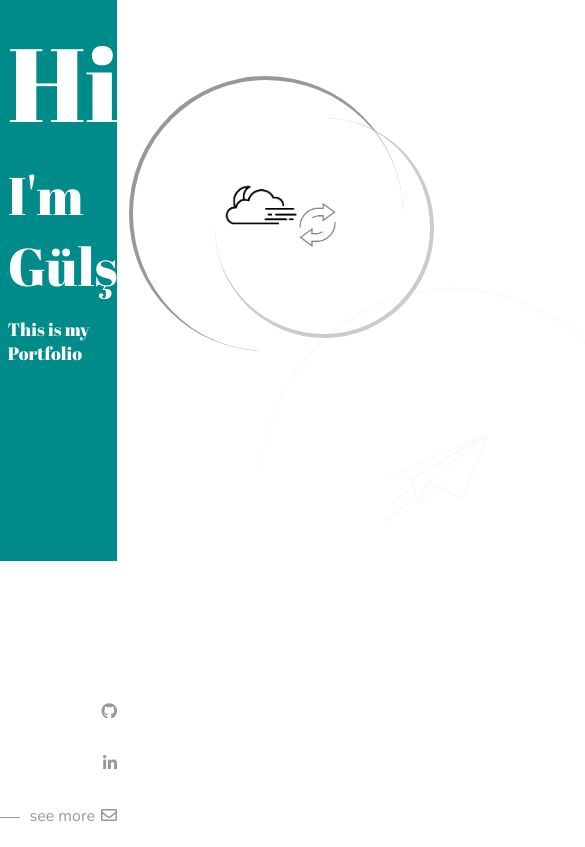
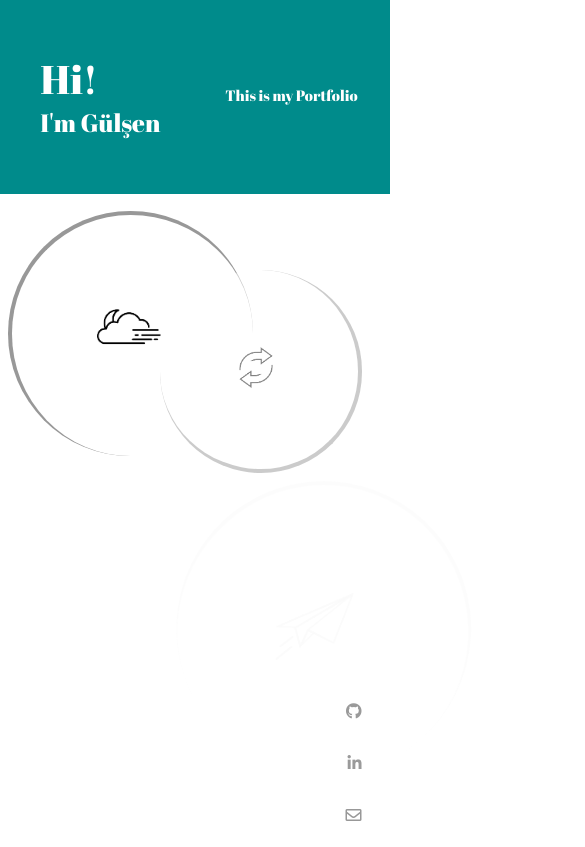
Before and after one commit to gulsenaktas/portfolio, a plain HTML site: page index.html in a window 390 px wide. Shown: the top 847 px of the page, 585 px wide, since content can reach past the window. Drawn offline with nearby package versions, Linux system fonts and the light colour scheme.

Commit message:
2.1 Responsive design added

```diff
--- a/script.js
+++ b/script.js
@@ -21,7 +21,7 @@ const logoTitle= document.querySelector(".logo-title");
 infoOne.addEventListener("mouseenter", e=>{
 
     baloonOne.style.animation = "spin 3s linear 0s infinite"
-    baloonOne.style.borderColor = "#1ad3d3"
+    baloonOne.style.borderColor = "#008b8b"
     infoOne.style.background = "#ffffff"
     textOne.style.display= "block"
 
@@ -58,7 +58,7 @@ infoOne.addEventListener("mouseleave", e=>{
 infoTwo.addEventListener("mouseenter", e=>{
 
     baloonTwo.style.animation = "spin 3s linear 0s infinite"
-    baloonTwo.style.borderColor = "#1ad3d3"
+    baloonTwo.style.borderColor = "#008b8b"
     infoTwo.style.background = "#ffffff"
     textTwo.style.display= "block"
 
@@ -95,7 +95,7 @@ infoTwo.addEventListener("mouseleave", e=>{
 infoThree.addEventListener("mouseenter", e=>{
 
     baloonThree.style.animation = "spin 3s linear 0s infinite"
-    baloonThree.style.borderColor = "#1ad3d3"
+    baloonThree.style.borderColor = "#008b8b"
     infoThree.style.background = "#ffffff"
     textThree.style.display= "block"
 
@@ -132,7 +132,7 @@ infoThree.addEventListener("mouseleave", e=>{
 infoFour.addEventListener("mouseenter", e=>{
 
     baloonFour.style.animation = "spin 3s linear 0s infinite"
-    baloonFour.style.borderColor = "#1ad3d3"
+    baloonFour.style.borderColor = "#008b8b"
     infoFour.style.background = "#ffffff"
     textFour.style.display= "block"
 
--- a/style.scss
+++ b/style.scss
@@ -1,4 +1,4 @@
-$blue : darkcyan;
+$blue : #008b8b;
 $gray-light : #ffffff;
 $gray-dark : #989898;
 $blue-light : #1ad3d3;
@@ -70,6 +70,7 @@ body {
                     flex-direction: column;
                     justify-content: space-between;
                     .icon{
+                        padding-right: 5px;
                         color:$gray-dark;
                         cursor: pointer;
                     }
@@ -191,7 +192,6 @@ body {
                     padding-top: 45%;
                     text-decoration: none;
                     color: black;
-
                 }
                 .info-one{
                     pointer-events: none;
@@ -201,9 +201,6 @@ body {
                     top: 10%;
                     left: 33.5%;
                     background-image: url(./img/weather.png);
-                    &:hover{
-                        border-color:  green;
-                    }
                     .text-one{
                         display: none;
 
@@ -280,3 +277,129 @@ body {
         transform:rotate(360deg);
     }
 }
+
+@media screen and (max-width: 1128px){
+    .boxes{
+        .box{
+            display: none;
+        }
+    }
+}
+
+@media screen and (max-height: 501px){
+    .boxes{
+        .box{
+            display: none;
+        }
+    }
+}
+
+@media screen and  (max-width: 576px){
+    body{
+        .wrapper{
+            flex-direction: column;
+            .left{
+                width: 100vw;
+                height: 23vh;
+                flex-direction: row;
+                background-color: $blue;
+                .logo{
+                    background-color: $blue;
+                    display: flex;
+                    justify-content: space-around;
+                    align-items: center;
+                    width: 100%;
+                    height: 23vh;
+
+                    .logo-title{
+                        .hi{
+                            font-size: 40px;
+                            margin-top: 0;
+                        }
+                        .who{
+                            font-size: 25px;
+                            margin-top: 0;
+                        }
+                    }
+                    .note{
+                        font-size: 15px;
+                        margin-top: 0;
+                    }
+                }
+                .left-bottom{
+                    .text{
+                        display: none;
+                    }
+                    .contact{
+                        position: absolute;
+                        bottom: 2vh;
+                        right: 6vw;
+                    }
+                }
+            }
+
+            .right{
+                height: 80vh;
+                .boxes{
+                    .box{
+                        display: none;
+                    }
+                }
+                .baloons{
+                    .baloon-one{
+                        width: 29vh;
+                        height: 29vh;
+                        top: 25%;
+                        left: 2%;
+                    }
+                    .baloon-two{
+                        width: 24vh;
+                        height: 24vh;
+                        top: 32%;
+                        left: 41%;
+                    }
+                    .baloon-three{
+                        width: 35vh;
+                        height: 35vh;
+                        top: 57%;
+                        left: 45%;
+                    }
+                    .baloon-four{
+                        width: 23vh;
+                        height: 23vh;
+                        top: 75%;
+                        left: 15%;
+                    }
+                }
+                .infos{
+                    .info-one{
+                        width: 27vh;
+                        height: 27vh;
+                        top: 25.8%;
+                        left: 3%;
+                    }
+                    .info-two{
+                        width: 22vh;
+                        height: 22vh;
+                        top: 32.8%;
+                        left: 41.9%;
+                    }
+                    .info-three{
+                        width: 32.5vh;
+                        height: 32.5vh;
+                        top: 58%;
+                        left: 47%;
+                    }
+                    .info-four{
+                        width: 21vh;
+                        height: 21vh;
+                        top: 76%;
+                        left: 16%;
+
+                    }
+                }
+            }
+        }
+
+    }
+}
```
Also changed, not shown: style.css.
